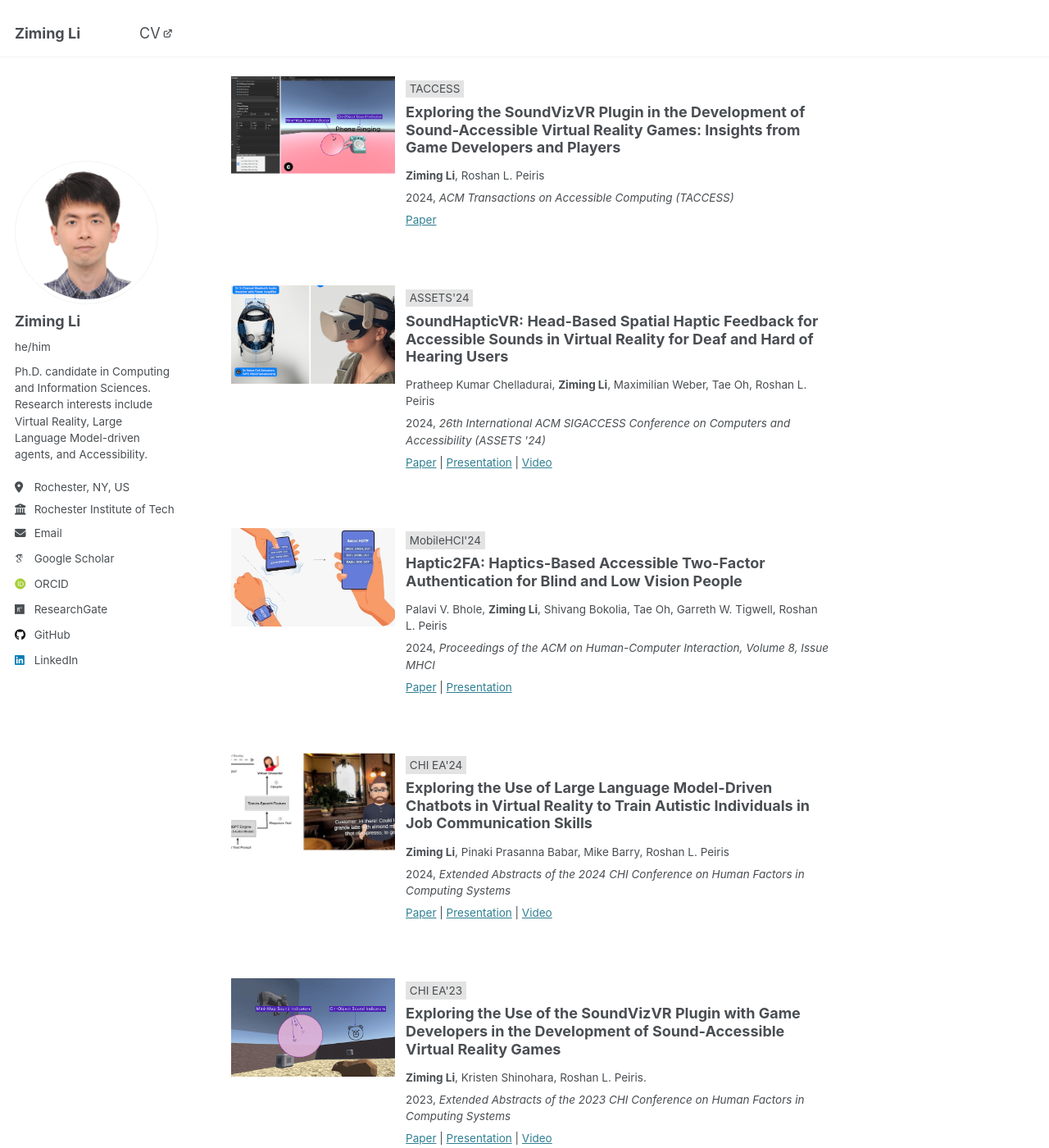
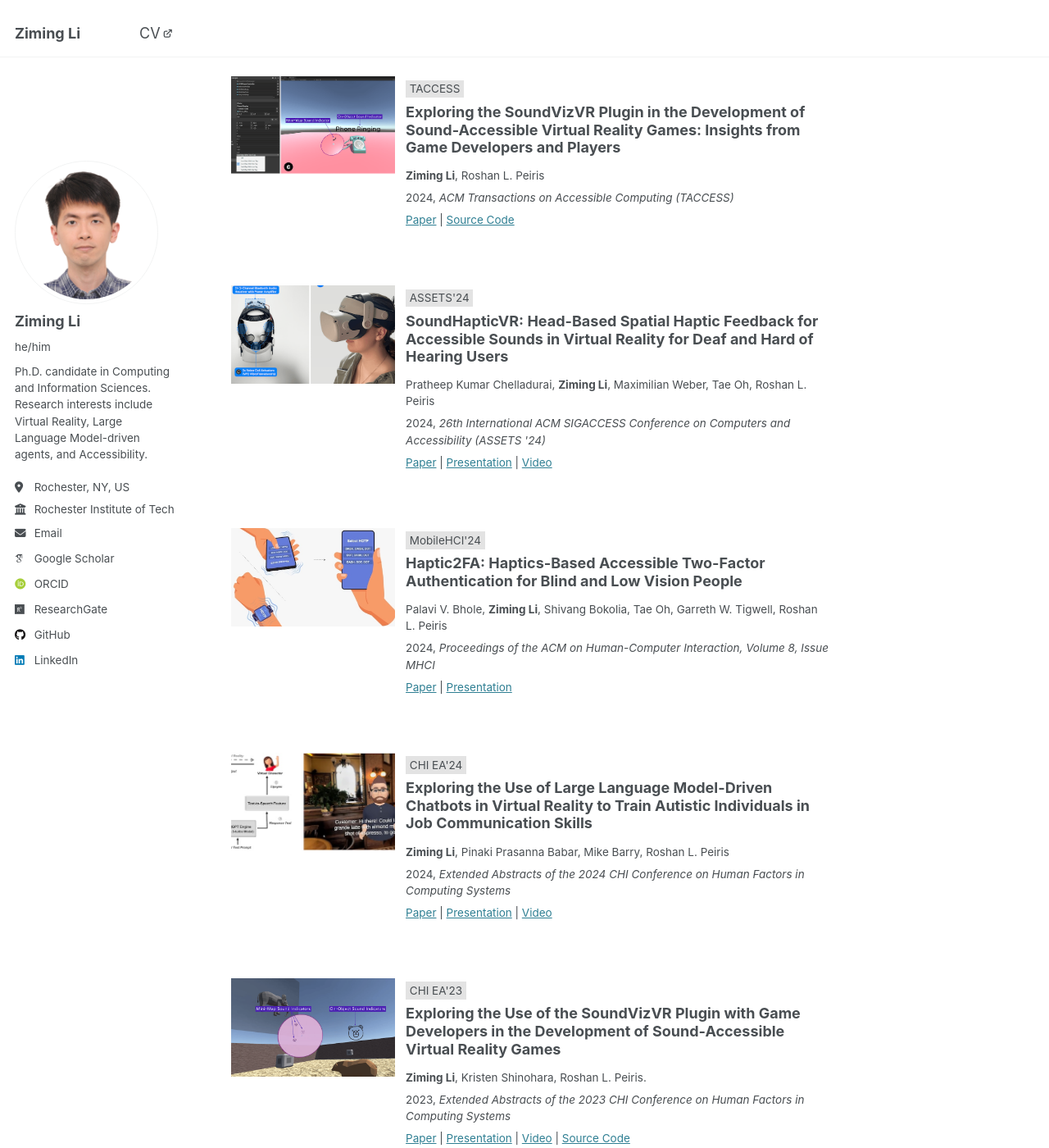
Before and after one commit to ZimingLiii/zimingliii.github.io, a Jekyll site: the page built from _pages/about.md, in a window 1280 px wide and 1400 px high, scrolled down 1564 px. Shown: the whole window at 82% size. Built offline with Jekyll 4.4.1, drawn with Linux system fonts in a browser that asks for light colours; some web fonts are replaced.

Commit message:
feat: source code entries

```diff
--- a/_includes/archive-single.html
+++ b/_includes/archive-single.html
@@ -73,7 +73,7 @@
           <p class="archive__item-excerpt" itemprop="description"><p>{{ post.excerpt | markdownify | remove: '<p>' | remove: '</p>' }}<strong><a href="{{ base_path }}{{ post.url }}" rel="permalink"> Read more</a></strong></p></p>
           {% endif %}
 
-          {% if post.paperurl or post.slidesurl or post.videourl %}
+          {% if post.paperurl or post.slidesurl or post.videourl or post.codeurl %}
           <p>
             {% assign sep = '' %}
             {% if post.paperurl and post.paperurl != "" %}
@@ -83,7 +83,10 @@
               {{ sep }}<a href="{{ post.slidesurl }}" target="_blank" rel="noopener noreferrer">Presentation</a>{% assign sep = ' | ' %}
             {% endif %}
             {% if post.videourl and post.videourl != "" %}
-              {{ sep }}<a href="{{ post.videourl }}" target="_blank" rel="noopener noreferrer">Video</a>
+              {{ sep }}<a href="{{ post.videourl }}" target="_blank" rel="noopener noreferrer">Video</a>{% assign sep = ' | ' %}
+            {% endif %}
+            {% if post.codeurl and post.codeurl != "" %}
+              {{ sep }}<a href="{{ post.codeurl }}" target="_blank" rel="noopener noreferrer">Source Code</a>
             {% endif %}
           </p>
           {% endif %}
```
Also changed, not shown: _publications/2022-assets-soundvizvr.md (+1 -0 lines), _publications/2023-chi-lbw-soundvizvr-game-dev.md (+1 -0 lines), _publications/2024-taccess-soundvizvr-games.md (+1 -0 lines).
